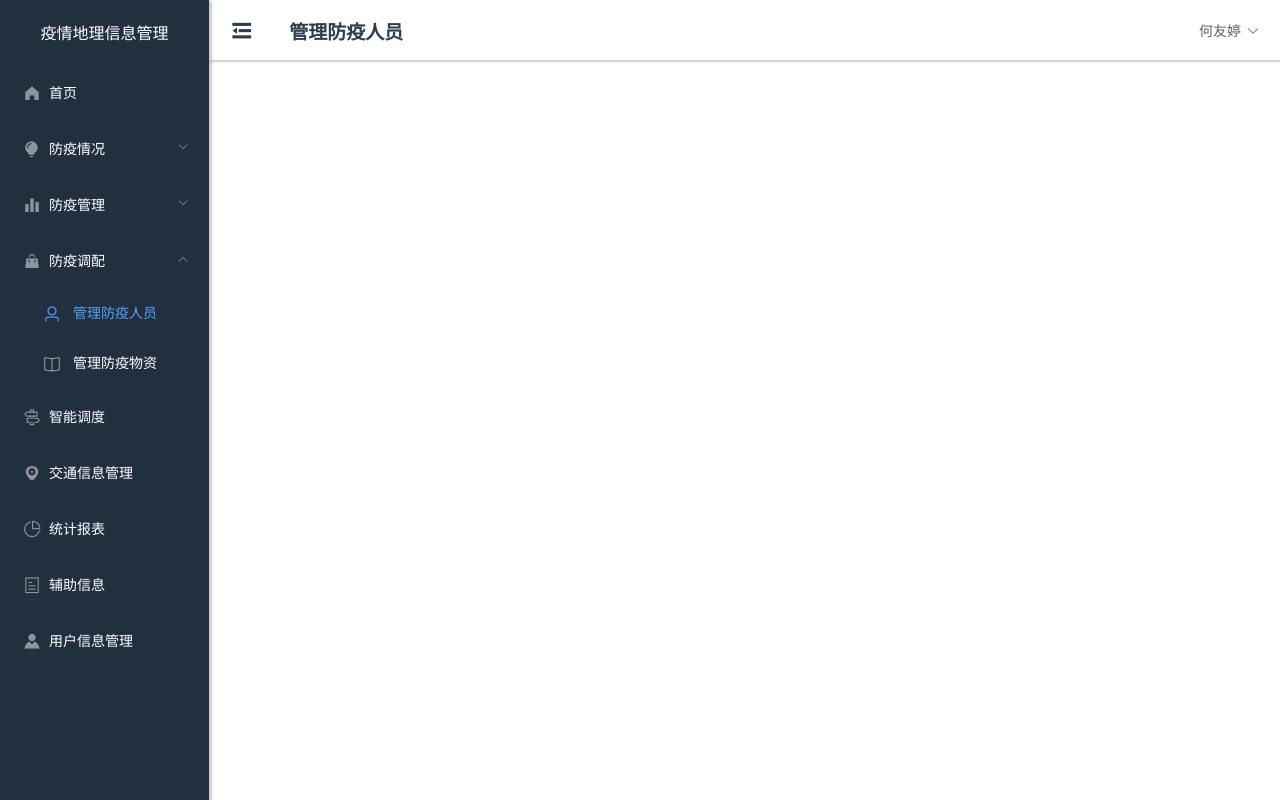
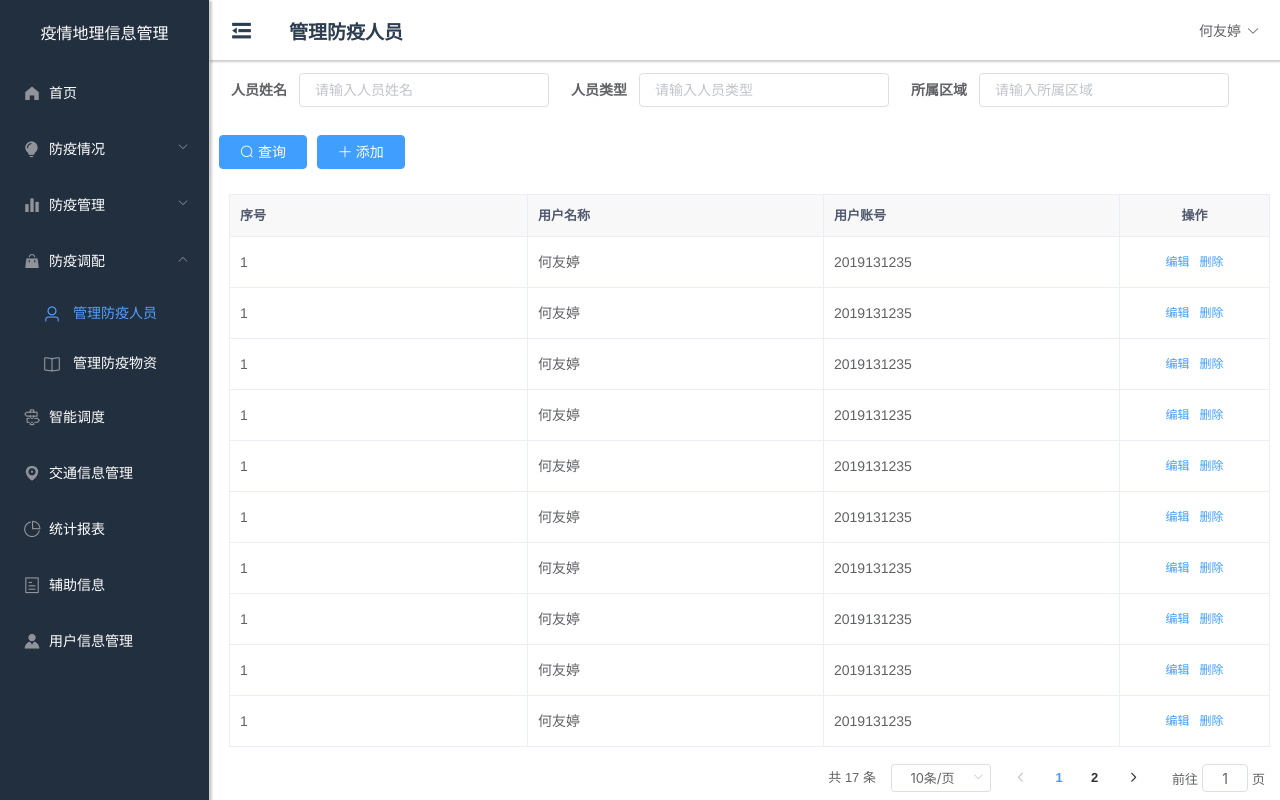
Before and after one commit to hytgoon/graduation-project, a Vue app: page /people in a window 1280 px wide. Built offline with nearby package versions, Linux system fonts and the light colour scheme; sample sign-in values are in the browser's storage; what vue-baidu-map would draw is missing.

Commit message:
fix: 联调接口

```diff
--- a/package.json
+++ b/package.json
@@ -5,7 +5,9 @@
   "scripts": {
     "serve": "vue-cli-service serve",
     "dev": "vue-cli-service serve --mode dev",
-    "build": "vue-cli-service build"
+    "build": "vue-cli-service build",
+    "start": "node index.js",
+    "server": "nodemon index.js --ignore client"
   },
   "dependencies": {
     "axios": "^1.3.4",
--- /dev/null
+++ b/src/api/user/user.js
@@ -0,0 +1,10 @@
+import request from '@/request/request'
+
+/** 用户登录 */
+export function login(loginForm){
+  return request({
+    url: '/api/user/login',
+    method: 'post',
+    data: loginForm
+  })
+}
--- a/src/request/request.js
+++ b/src/request/request.js
@@ -1,15 +1,17 @@
 import axios from "axios";
+import {Message, Notification} from 'element-ui'
 
-axios.defaults.headers['Content-Type'] = 'application/json;charset=utf-8'
+axios.defaults.headers.post['Content-Type'] = 'application/json'
+axios.defaults.baseURL = '/api'
 
-const service = axios.create({
-  baseURL: '',
+const request = axios.create({
+  // baseURL: '/api',
   timeout: 30000,
   withCredentials: false
 })
 
 // 请求拦截器
-service.interceptors.request.use( config => {
+request.interceptors.request.use( config => {
   if (localStorage.getItem('Authorization')) {
     config.headers.token = localStorage.getItem('Authorization');
   }
@@ -17,6 +19,18 @@ service.interceptors.request.use( config => {
 }, error => Promise.reject(error))
 
 // 响应拦截器
-service.interceptors.response.use( async res => {}, error => {})
+request.interceptors.response.use( async res => {
+  const code = res.data.code || 200 // 若未设置状态码默认成功
+  const msg = res.data.msg
+  if(code === 400) {
+    Message({
+      message: msg,
+      type: 'error'
+    })
+    return Promise.reject(new Error(msg))
+  } else {
+    return res.data
+  }
+}, error => {})
 
-export default service
+export default request
--- a/src/router/index.js
+++ b/src/router/index.js
@@ -113,13 +113,12 @@ router.beforeEach((to, from, next) => {
   if (to.path === '/login') {
       next();
   } else {
-      // let token = localStorage.getItem('Authorization');
-      // if (token === null || token === '') {
-      //     next('/login');
-      // } else {
-      //     next();
-      // }
-      next()
+      let token = localStorage.getItem('Authorization');
+      if (token === null || token === '') {
+          next('/login');
+      } else {
+          next();
+      }
   }
 });
 export default router
--- a/src/views/login.vue
+++ b/src/views/login.vue
@@ -36,6 +36,8 @@
 </template>
 
 <script>
+import {login} from '@/api/user/user'
+
 export default {
   name: 'login',
   data() {
@@ -53,7 +55,19 @@ export default {
   },
   methods: {
     login() {
-      this.$router.push('/')
+      // this.$router.push('/')
+      // await login(this.loginForm).then((res) => {
+      //   const token = res.data.token
+      //   this.$store.commit('changeLogin', token)
+      //   this.$router.push('/')
+      //   this.$notify({
+      //     title: '成功',
+      //     message: '登陆成功',
+      //     type: 'success'
+      //   });
+      // })
+      // console.log(login)
+      login()
     }
   }
 }
--- a/src/views/resource/people.vue
+++ b/src/views/resource/people.vue
@@ -1,13 +1,235 @@
 <template>
+  <div class="statement">
+    <!-- 查询表单 -->
+    <el-form :model="userForm" label-width="80px" :inline="true">
+      <el-form-item label="人员姓名">
+        <el-input v-model="userForm.userName" placeholder="请输入人员姓名"></el-input>
+      </el-form-item>
+      <el-form-item label="人员类型">
+        <el-input v-model="userForm.userName" placeholder="请输入人员类型"></el-input>
+      </el-form-item>
+      <el-form-item label="所属区域">
+        <el-input v-model="userForm.userName" placeholder="请输入所属区域"></el-input>
+      </el-form-item>
+      <el-form-item>
+        <el-button type="primary"><i class="el-icon-search"></i> 查询</el-button>
+        <el-button type="primary" @click="addUser"><i class="el-icon-plus"></i> 添加</el-button>
+      </el-form-item>
+    </el-form>
 
+    <!-- 表格信息 -->
+    <div style="margin-left: 10px;">
+      <el-table :data="tableData.slice((userForm.page - 1) * userForm.pageSize, userForm.page*userForm.pageSize)" :border="true">
+        <el-table-column prop="id" label="序号">
+        </el-table-column>
+        <el-table-column prop="name" label="用户名称">
+        </el-table-column>
+        <el-table-column prop="account" label="用户账号">
+        </el-table-column>
+        <el-table-column label="操作" width="150px" :align="'center'">
+          <template slot-scope="scope">
+            <el-button type="text" size="small" @click="editUser(scope.row)">编辑</el-button>
+            <el-popconfirm title="确定删除该用户信息" @confirm="delUser(scope.row.id)">
+              <el-button style="margin-left: 8px;" slot="reference" type="text" size="small">删除</el-button>
+            </el-popconfirm>
+          </template>
+        </el-table-column>
+      </el-table>
+
+      <el-pagination
+        :align="'right'"
+        :current-page.sync="userForm.page"
+        :page-sizes="[10, 20, 30, 40]"
+        :page-size.sync="userForm.pageSize"
+        layout="total, sizes, prev, pager, next, jumper"
+        style="margin: 15px 0;"
+        :total="total">
+      </el-pagination>
+    </div>
+
+    <!-- 添加和编辑用户信息 -->
+    <el-dialog :title="title" :visible.sync="showPop" width="500px" append-to-body>
+      <el-form :model="userInfo" label-width="80px" :rules="rules">
+        <el-form-item label="用户名称" prop="userName">
+          <el-input v-model="userInfo.userName" placeholder="请输入用户名称"></el-input>
+        </el-form-item>
+        <el-form-item label="用户类型" prop="userType">
+          <el-input v-model="userInfo.userType" placeholder="请输入用户类型"></el-input>
+        </el-form-item>
+      </el-form>
+      <div slot="footer" class="dialog-footer">
+        <el-button type="primary" @click="submitForm">确 定</el-button>
+        <el-button @click="cancel">取 消</el-button>
+      </div>
+    </el-dialog>
+
+  </div>
 </template>
 
 <script>
 export default {
-  name: 'people'
+  name: 'people',
+  data() {
+    return {
+      title: '',
+      showPop: false,
+      total: 0,
+      userForm: {
+        page: 1,
+        pageSize: 10,
+        userName: '',
+        userAccount: ''
+      },
+      userInfo: {
+        userName: '',
+        userType: ''
+      },
+      rules: {
+        userName: [
+          {required: true, message: "用户名称不能为空", trigger: "blur"}
+        ],
+        userType: [
+          {required: true, message: "用户类型不能为空", trigger: "blur"}
+        ]
+      },
+      tableData: [
+        {
+          id: 1,
+          name: '何友婷',
+          account: '2019131235'
+        },
+        {
+          id: 1,
+          name: '何友婷',
+          account: '2019131235'
+        },
+        {
+          id: 1,
+          name: '何友婷',
+          account: '2019131235'
+        },
+        {
+          id: 1,
+          name: '何友婷',
+          account: '2019131235'
+        },
+        {
+          id: 1,
+          name: '何友婷',
+          account: '2019131235'
+        },
+        {
+          id: 1,
+          name: '何友婷',
+          account: '2019131235'
+        },
+        {
+          id: 1,
+          name: '何友婷',
+          account: '2019131235'
+        },
+        {
+          id: 1,
+          name: '何友婷',
+          account: '2019131235'
+        },
+        {
+          id: 1,
+          name: '何友婷',
+          account: '2019131235'
+        },
+        {
+          id: 1,
+          name: '何友婷',
+          account: '2019131235'
+        },
+        {
+          id: 1,
+          name: '何友婷',
+          account: '2019131235'
+        },
+        {
+          id: 1,
+          name: '何友婷',
+          account: '2019131235'
+        },
+        {
+          id: 1,
+          name: '何友婷',
+          account: '2019131235'
+        },
+        {
+          id: 1,
+          name: '何友婷',
+          account: '2019131235'
+        },
+        {
+          id: 1,
+          name: '何友婷',
+          account: '2019131235'
+        },
+        {
+          id: 1,
+          name: '何友婷',
+          account: '2019131235'
+        },
+        {
+          id: 1,
+          name: '何友婷',
+          account: '2019131235'
+        }
+      ]
+    }
+  },
+  mounted() {
+    this.total = this.tableData.length
+    console.log(this.userForm)
+  },
+  methods: {
+    /** 获取用户信息列表 */
+    getList() {
+
+    },
+
+    /** 展示新增新用户弹窗 */
+    addUser() {
+      this.title = "添加用户"
+      this.showPop = true
+    },
+
+    /** 展示编辑用户信息弹窗 */
+    editUser(row) {
+      this.title = '编辑用户信息'
+      this.showPop = true
+      this.userInfo.userName = row.name
+      this.userInfo.userType = row.account
+    },
+
+    /** 删除用户信息 */
+    delUser(id) {
+
+    },
+
+    /** 提交新增或编辑表单 */
+    submitForm() {
+      this.showPop = false
+    },
+
+    /** 取消新增或编辑用户信息 */
+    cancel() {
+      this.showPop = false,
+      this.userInfo = {
+        userName: '',
+        userType: ''
+      }
+    },
+  }
 }
 </script>
 
 <style lang="scss" scoped>
-
+.statement {
+  width: 100%;
+  height: 100%;
+}
 </style>
--- a/vue.config.js
+++ b/vue.config.js
@@ -1,24 +1,20 @@
 const { defineConfig } = require('@vue/cli-service')
 module.exports = defineConfig({
   transpileDependencies: true,
-// 配置 webpack-dev-server 行为。
-// devServer: {
-//   open: process.platform === 'darwin',
-//   host: '0.0.0.0',
-//   port: 8080,
-//   https: false,
-//   hotOnly: false,
-//   // 查阅 https://github.com/vuejs/vue-docs-zh-cn/blob/master/vue-cli/cli-service.md#配置代理
-//   proxy: {
-//       '/api': {
-//           target: 'http://localhost:8080/', //对应自己的接口
-//           changeOrigin: true,
-//           ws: true,
-//           pathRewrite: {
-//               '^/api': ''
-//           }
-//       }
-//   }, // string | Object
-//   before: app => {}
-// },
+  // webpack-dev-server 相关配置
+  devServer: {
+    host: 'localhost',
+    port: 8080,
+    open: true,
+    proxy: {
+      'api': {
+        target: 'http://localhost:8090',
+        changeOrigin: true,
+        ws: true,
+        pathRewrite: {
+          '^/api': ''
+        }
+      }
+    },
+  },
 })
```
Also changed, not shown: 1 other file (tests, documents, lock files or other folders).
